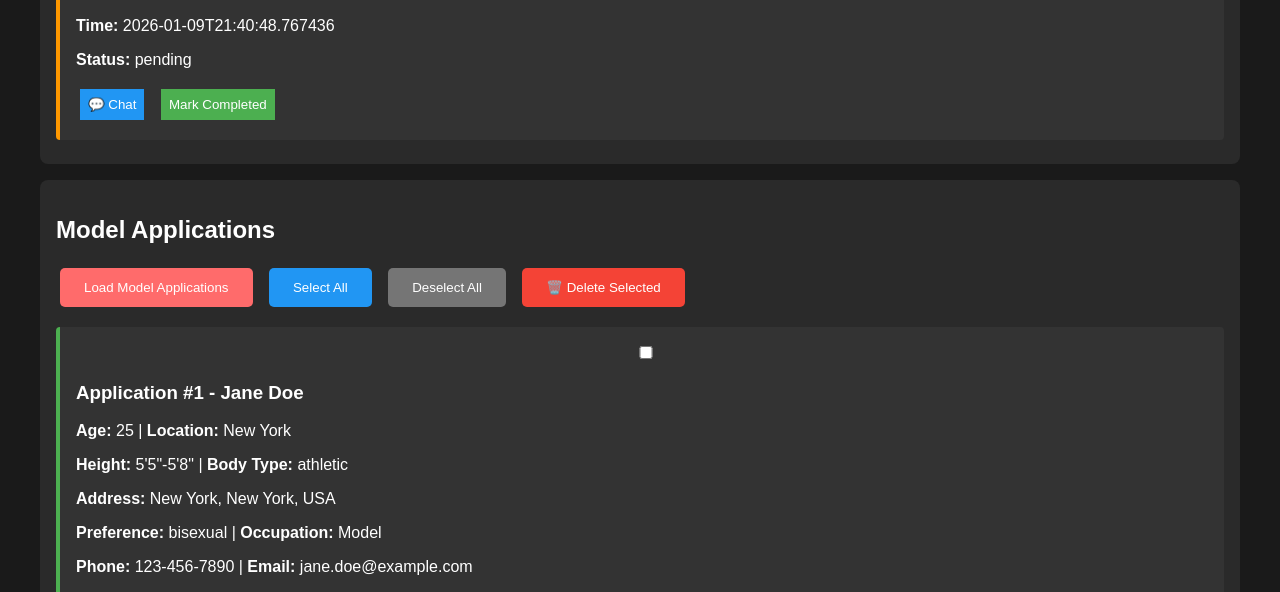
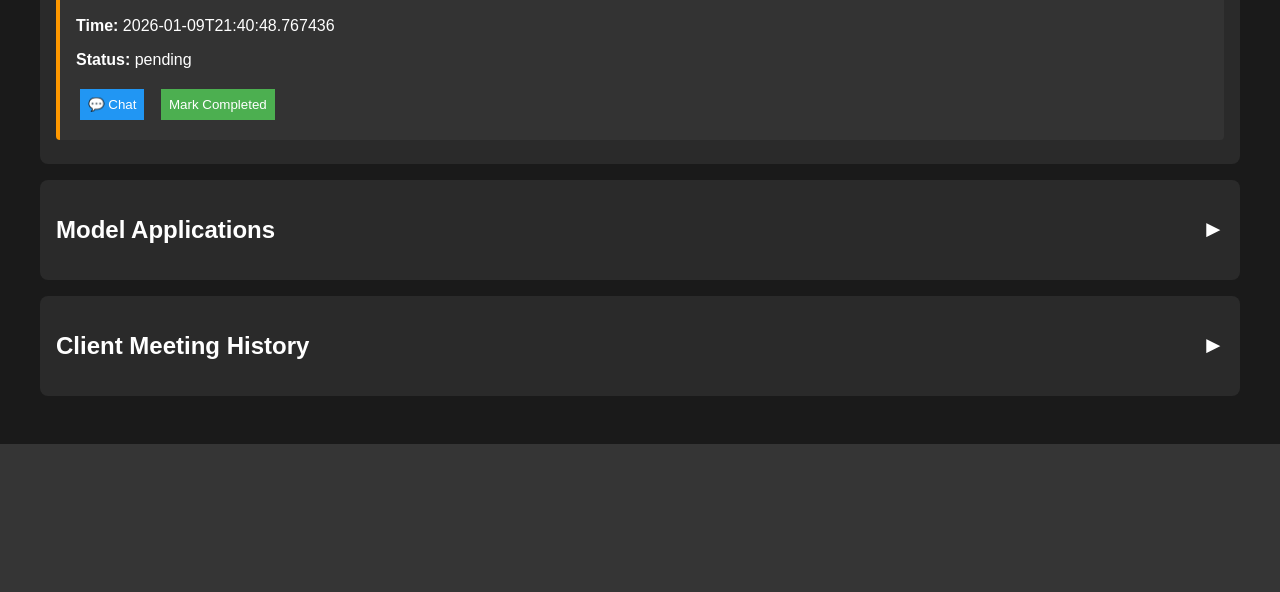
Before and after one commit to luciferMrnS/adultlyf, a Flask app: page /admin/escorts in a window 1280 px wide. Shown: the part 5866-6458 px from the top of the page. After the commit the page ends 6310 px from the top, so only its background shows below. Run offline with Flask 3, Linux system fonts and the light colour scheme; the visitor is signed in with stand-in values (Sample User, id 1).

Commit message:
Admin page modified

```diff
--- a/templates/admin_escorts.html
+++ b/templates/admin_escorts.html
@@ -16,6 +16,29 @@
                     .pending { border-left: 4px solid #ff9800; }
                     .completed { border-left: 4px solid #4CAF50; }
                     .back-link { color: #4CAF50; text-decoration: none; }
+
+                    /* Collapsible sections */
+                    .collapsible-section h2 {
+                        cursor: pointer;
+                        user-select: none;
+                        position: relative;
+                    }
+                    .collapsible-section h2::after {
+                        content: '▼';
+                        position: absolute;
+                        right: 0;
+                        transition: transform 0.3s;
+                    }
+                    .collapsible-section.collapsed h2::after {
+                        transform: rotate(-90deg);
+                    }
+                    .collapsible-content {
+                        display: block;
+                        transition: all 0.3s ease;
+                    }
+                    .collapsible-section.collapsed .collapsible-content {
+                        display: none;
+                    }
 
                     /* Modal Styles */
                     .modal {
@@ -163,9 +186,26 @@
                     const escortsData = {{ escorts_data | tojson }};
 
                     document.addEventListener("DOMContentLoaded", function() {
-                        // Load model applications and client history on page load
+                        // Add collapsible functionality
+                        const collapsibleHeaders = document.querySelectorAll('.collapsible-section h2');
+                        collapsibleHeaders.forEach(header => {
+                            header.addEventListener('click', function() {
+                                this.parentElement.classList.toggle('collapsed');
+            if (!this.parentElement.classList.contains('collapsed')) {
+                let container = this.parentElement.querySelector('#modelApplicationsContainer');
+                if (!container) {
+                    container = this.parentElement.querySelector('#clientHistoryContainer');
+                }
+                if (container && container.innerHTML.trim() === '') {
+                    if (this.textContent.includes('Model Applications')) {
                         loadModelApplications();
+                    } else if (this.textContent.includes('Client Meeting History')) {
                         loadClientHistory();
+                    }
+                }
+            }
+                            });
+                        });
                     });
                 </script>
                     <div style="display: flex; justify-content: space-between; align-items: center;">
@@ -253,8 +293,9 @@
                         {% endfor %}
                     </div>
 
-                    <div class="section">
+                    <div class="section collapsible-section collapsed">
                         <h2>Model Applications</h2>
+                        <div class="collapsible-content">
                             <div style="margin-bottom: 1rem;">
                                 <button onclick="loadModelApplications()" style="background: #FF6B6B; color: white; border: none; padding: 0.75rem 1.5rem; border-radius: 5px; cursor: pointer; margin-right: 0.5rem;">Load Model Applications</button>
                                 <button onclick="selectAllModelApps()" style="background: #2196F3; color: white; border: none; padding: 0.75rem 1.5rem; border-radius: 5px; cursor: pointer; margin-right: 0.5rem;">Select All</button>
@@ -265,9 +306,11 @@
                                 <!-- Model applications will be loaded here -->
                             </div>
                         </div>
+                    </div>
 
-                    <div class="section">
+                    <div class="section collapsible-section collapsed">
                         <h2>Client Meeting History</h2>
+                        <div class="collapsible-content">
                             <div style="margin-bottom: 1rem;">
                                 <button onclick="loadClientHistory()" style="background: #9C27B0; color: white; border: none; padding: 0.75rem 1.5rem; border-radius: 5px; cursor: pointer; margin-right: 0.5rem;">Load Client History</button>
                                 <button onclick="selectAllClientHistory()" style="background: #2196F3; color: white; border: none; padding: 0.75rem 1.5rem; border-radius: 5px; cursor: pointer; margin-right: 0.5rem;">Select All</button>
@@ -276,6 +319,7 @@
                             </div>
                             <div id="clientHistoryContainer">
                                 <!-- Client history will be loaded here -->
+                            </div>
                         </div>
                     </div>
                 </div>
```
Lines whose indentation alone changed are shown as unchanged.
